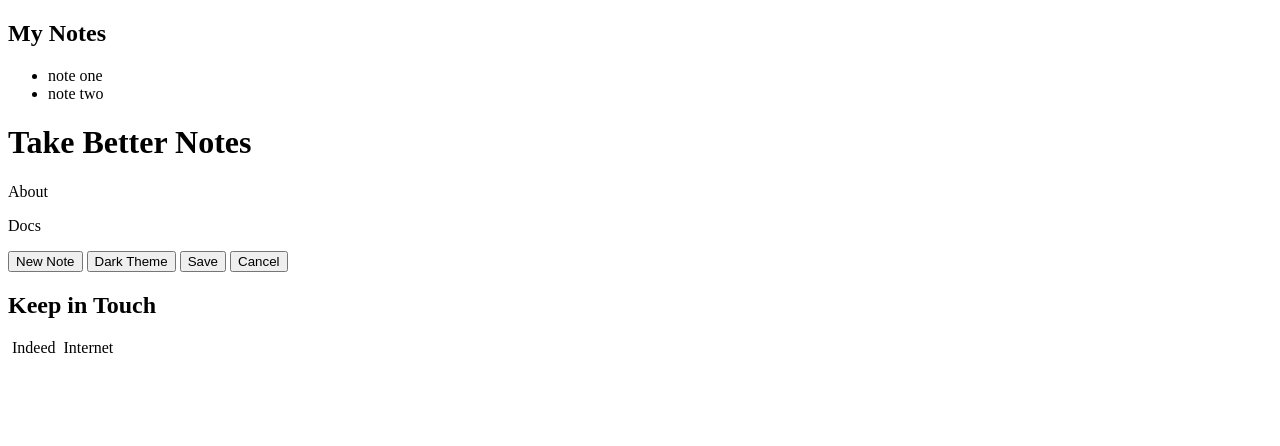
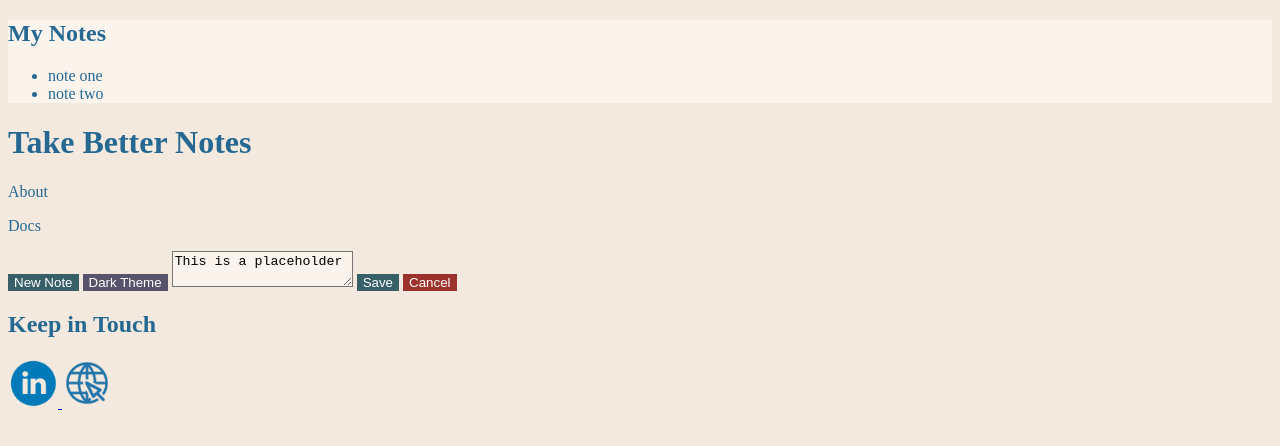
Before and after one commit to divinespacer/note-taking-website, a plain HTML site: page index.html in a window 1280 px wide. Drawn offline with Linux system fonts and the light colour scheme.

Commit message:
Add images to footer and links them to the reference photo

```diff
--- a/css/stylesheet.css
+++ b/css/stylesheet.css
@@ -0,0 +1,21 @@
+body {
+  background-color: #f3e9de;
+  color: #256993;
+}
+
+button {
+  border: none;
+  color: white;
+  text-align: center;
+  background-color: #375f68;
+}
+.notbody {
+  background-color: #faf4ec;
+}
+.theme {
+  background-color: #56536a;
+}
+
+.cancel {
+  background-color: #9b332c;
+}
--- a/index.html
+++ b/index.html
@@ -10,7 +10,7 @@
 </head>
 
 <body>
-    <nav>
+    <nav class="notbody">
         <header>
             <h1>My Notes</h1>
         </header>
@@ -27,16 +27,21 @@
         <p>About</p>
         <p>Docs</p>
         <button>New Note</button>
-        <button>Dark Theme</button>
-
-
+        <button class="theme">Dark Theme</button>
+        <textarea class="notbody">This is a placeholder</textarea>
         <button>Save</button>
-        <button>Cancel</button>
+        <button class="cancel">Cancel</button>
         <h2>Keep in Touch</h2>
     </main>
     <footer>
-        <a><img> Indeed</a>
-        <a><img> Internet</img>
+        <a href="https://cdn3.iconfinder.com/data/icons/free-social-icons/67/linkedin_circle_color-512.png"
+            title="Linkedin Logo">
+            <img src="logos/linkedin.webp" alt="Linkedin Logo" width="50" height="50">
+        </a>
+        <a href="https://cdn0.iconfinder.com/data/icons/internet-line/512/Internet_Line-02-512.png"
+            title="Internet Logo">
+            <img src="logos/internet.webp" alt="Internet Logo" width="50" height="50">
+        </a>
     </footer>
 </body>
 
```
Also changed, not shown: logos/internet.webp (added), logos/linkedin.webp (added).
